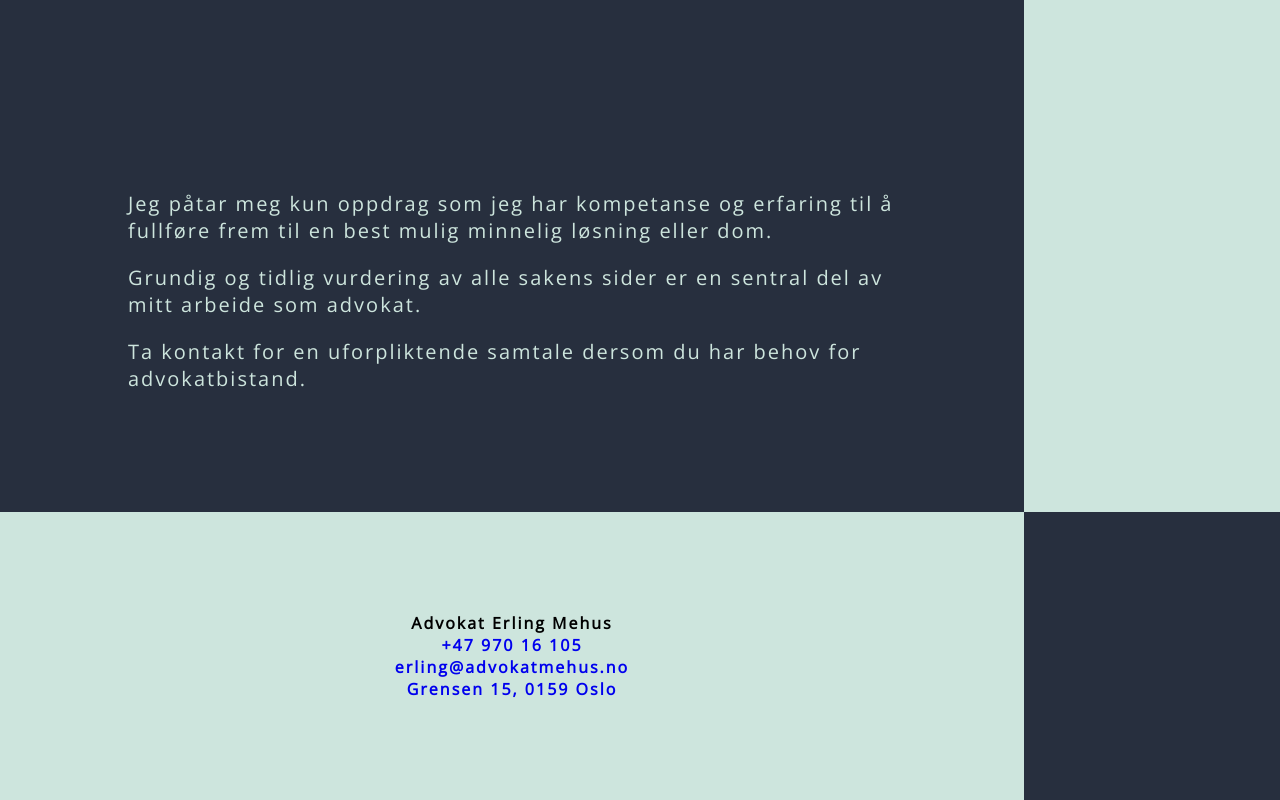
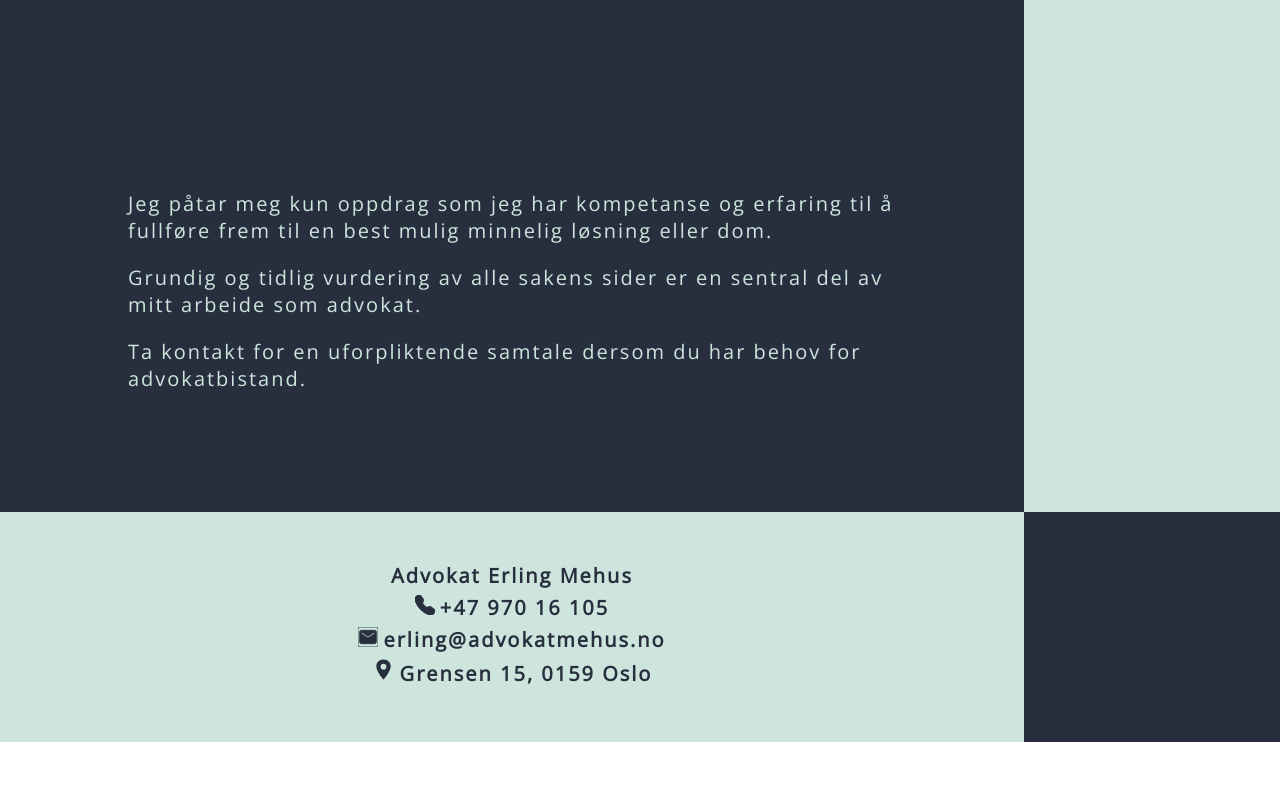
Before and after one commit to maf256/advokatmehus, a Next.js app: page / in a window 1280 px wide. Shown: the part 639-1439 px from the top of the page. After the commit the page ends 1381 px from the top, so only its background shows below. Built offline with nearby package versions, Linux system fonts and the light colour scheme.

Commit message:
work on Footer

```diff
--- a/components/Footer/Footer.js
+++ b/components/Footer/Footer.js
@@ -1,28 +1,32 @@
 import React from "react";
 import styled from "styled-components";
+import { Phone, Email, Location } from "../common/Svg";
 
 export default function Footer() {
   return <FooterContainer>
     <Container>
       <div>
         <h4>Advokat Erling Mehus</h4>
-        <a href="tel:+4797016105"><h4>+47 970 16 105 </h4></a>
-        <a href="mailto:erling@advokatmehus.no"><h4>erling@advokatmehus.no</h4></a>
+        <a  href="tel:+4797016105"> <Phone fontSize="20px" color='#272F3E' margin="0 5px 0 0"/>+47 970 16 105</a>
+        <a  href="mailto:erling@advokatmehus.no"><Email fontSize="20px" color='#272F3E' margin="0 5px 0 0"/>erling@advokatmehus.no</a>
       </div>
-      <a href="https://goo.gl/maps/pg2bCwwiHtndLSU4A"><h4>Grensen 15, 0159 Oslo</h4></a>
+      <a  href="https://goo.gl/maps/pg2bCwwiHtndLSU4A"><Location fontSize="23px" color='#272F3E' margin="0 5px 0 0"/>Grensen 15, 0159 Oslo</a>
     </Container>
   </FooterContainer>;
 }
-
 
 const FooterContainer = styled.div`
     width: 100%;
     background: #cde5dd;
     background: #272F3E;
-    div {
-      h4 {
-        display: inline;
-      }
+    a, h4 {
+      color: #272F3E;
+      font-size: 20px;
+      width: 350px;
+      text-align: center;
+      font-weight: 600;
+      display: inline;
+      margin-bottom: 5px;
     }
 
 `
@@ -31,21 +35,24 @@ const Container = styled.div`
   background: #cde5dd;
   color: black;
   letter-spacing: 2px;
+  display: flex;
+  flex-direction: column;
+  align-items: center;
   div {
     display: flex;
     flex-direction: column;
-    text-align: center
+    align-items: center;
   }
   @media (min-width: 900px) {
     width: 80vw;
-    padding: 100px 10%;
+    padding: 50px 10%;
     display: flex;
     flex-direction: column;
     text-align: center
   }
   @media (max-width: 900px) {
     width: 100vw;
-    padding: 50px 0px;
+    padding: 20px 0px;
     display: flex;
     flex-direction: column;
     justify-content: center;
--- a/components/common/Svg.js
+++ b/components/common/Svg.js
@@ -2,25 +2,30 @@ import React from 'react'
 import styled from 'styled-components'
 
 
-<svg role="img" aria-label="Google Fonts Vecta" xmlns="http://www.w3.org/2000/svg"><title>Google Fonts Vecta</title><desc>Embed fonts using Vecta</desc></svg>
+// <svg role="img" aria-label="Google Fonts Vecta" xmlns="http://www.w3.org/2000/svg"><title>Google Fonts Vecta</title><desc>Embed fonts using Vecta</desc></svg>
 
-export const Phone = ({fontSize, color, margin}) => <SvgIcon fontSize={fontSize} color={color} margin={margin} role="img" aria-label="webutvikler" stroke="currentColor" fill="currentColor" stroke-width="0" viewBox="0 0 16 16" height="1em" width="1em" xmlns="http://www.w3.org/2000/svg"><path fillRule="evenodd" d="M1.885.511a1.745 1.745 0 0 1 2.61.163L6.29 2.98c.329.423.445.974.315 1.494l-.547 2.19a.678.678 0 0 0 .178.643l2.457 2.457a.678.678 0 0 0 .644.178l2.189-.547a1.745 1.745 0 0 1 1.494.315l2.306 1.794c.829.645.905 1.87.163 2.611l-1.034 1.034c-.74.74-1.846 1.065-2.877.702a18.634 18.634 0 0 1-7.01-4.42 18.634 18.634 0 0 1-4.42-7.009c-.362-1.03-.037-2.137.703-2.877L1.885.511z"></path></SvgIcon>
+let ariaLabel = ''
 
-export const Email = ({fontSize, color, margin}) => <SvgIcon fontSize={fontSize} color={color} margin={margin} role="img" aria-label="webutvikler" stroke="currentColor" fill="currentColor" stroke-width="0" viewBox="0 0 24 24" height="1em" width="1em" xmlns="http://www.w3.org/2000/svg"><path fill="none" d="M0 0h24v24H0z"></path><path d="M20 4H4c-1.1 0-1.99.9-1.99 2L2 18c0 1.1.9 2 2 2h16c1.1 0 2-.9 2-2V6c0-1.1-.9-2-2-2zm0 4l-8 5-8-5V6l8 5 8-5v2z"></path></SvgIcon>
+export const Phone = ({fontSize, color, margin}) => <SvgIcon fontSize={fontSize} color={color} margin={margin} role="img" aria-label={ariaLabel} stroke="currentColor" fill="currentColor" stroke-width="0" viewBox="0 0 16 16" height="1em" width="1em" xmlns="http://www.w3.org/2000/svg"><path fillRule="evenodd" d="M1.885.511a1.745 1.745 0 0 1 2.61.163L6.29 2.98c.329.423.445.974.315 1.494l-.547 2.19a.678.678 0 0 0 .178.643l2.457 2.457a.678.678 0 0 0 .644.178l2.189-.547a1.745 1.745 0 0 1 1.494.315l2.306 1.794c.829.645.905 1.87.163 2.611l-1.034 1.034c-.74.74-1.846 1.065-2.877.702a18.634 18.634 0 0 1-7.01-4.42 18.634 18.634 0 0 1-4.42-7.009c-.362-1.03-.037-2.137.703-2.877L1.885.511z"></path></SvgIcon>
 
-export const FaceBook = ({fontSize, color, margin}) => <SvgIcon fontSize={fontSize} color={color} margin={margin} role="img" aria-label="webutvikler" stroke="currentColor" fill="currentColor" stroke-width="0" viewBox="0 0 512 512" height="1em" width="1em" xmlns="http://www.w3.org/2000/svg"><path d="M426.8 64H85.2C73.5 64 64 73.5 64 85.2v341.6c0 11.7 9.5 21.2 21.2 21.2H256V296h-45.9v-56H256v-41.4c0-49.6 34.4-76.6 78.7-76.6 21.2 0 44 1.6 49.3 2.3v51.8h-35.3c-24.1 0-28.7 11.4-28.7 28.2V240h57.4l-7.5 56H320v152h106.8c11.7 0 21.2-9.5 21.2-21.2V85.2c0-11.7-9.5-21.2-21.2-21.2z"></path></SvgIcon>
+export const Email = ({fontSize, color, margin}) => <SvgIcon fontSize={fontSize} color={color} margin={margin} role="img" aria-label={ariaLabel} stroke="currentColor" fill="currentColor" stroke-width="0" viewBox="0 0 24 24" height="1em" width="1em" xmlns="http://www.w3.org/2000/svg"><path fill="none" d="M0 0h24v24H0z"></path><path d="M20 4H4c-1.1 0-1.99.9-1.99 2L2 18c0 1.1.9 2 2 2h16c1.1 0 2-.9 2-2V6c0-1.1-.9-2-2-2zm0 4l-8 5-8-5V6l8 5 8-5v2z"></path></SvgIcon>
 
-export const Twitter =({fontSize, color, margin}) => <SvgIcon fontSize={fontSize} color={color} margin={margin} role="img" aria-label="webutvikler" stroke="currentColor" fill="currentColor" stroke-width="0" viewBox="0 0 16 16" height="1em" width="1em" xmlns="http://www.w3.org/2000/svg"><path d="M5.026 15c6.038 0 9.341-5.003 9.341-9.334 0-.14 0-.282-.006-.422A6.685 6.685 0 0 0 16 3.542a6.658 6.658 0 0 1-1.889.518 3.301 3.301 0 0 0 1.447-1.817 6.533 6.533 0 0 1-2.087.793A3.286 3.286 0 0 0 7.875 6.03a9.325 9.325 0 0 1-6.767-3.429 3.289 3.289 0 0 0 1.018 4.382A3.323 3.323 0 0 1 .64 6.575v.045a3.288 3.288 0 0 0 2.632 3.218 3.203 3.203 0 0 1-.865.115 3.23 3.23 0 0 1-.614-.057 3.283 3.283 0 0 0 3.067 2.277A6.588 6.588 0 0 1 .78 13.58a6.32 6.32 0 0 1-.78-.045A9.344 9.344 0 0 0 5.026 15z"></path></SvgIcon>
+export const Location = ({fontSize, color, margin}) => <SvgIcon fontSize={fontSize} color={color} margin={margin} role="img" aria-label={ariaLabel} stroke="currentColor" fill="currentColor" stroke-width="0" viewBox="0 0 512 512" height="1em" width="1em" xmlns="http://www.w3.org/2000/svg"><path d="M256 32C167.67 32 96 96.51 96 176c0 128 160 304 160 304s160-176 160-304c0-79.49-71.67-144-160-144zm0 224a64 64 0 1164-64 64.07 64.07 0 01-64 64z"></path></SvgIcon>
 
-export const Linkedin = ({fontSize, color, margin}) => <SvgIcon fontSize={fontSize} color={color} margin={margin} role="img" aria-label="webutvikler" stroke="currentColor" fill="currentColor" stroke-width="0" viewBox="0 0 16 16" height="1em" width="1em" xmlns="http://www.w3.org/2000/svg"><path d="M0 1.146C0 .513.526 0 1.175 0h13.65C15.474 0 16 .513 16 1.146v13.708c0 .633-.526 1.146-1.175 1.146H1.175C.526 16 0 15.487 0 14.854V1.146zm4.943 12.248V6.169H2.542v7.225h2.401zm-1.2-8.212c.837 0 1.358-.554 1.358-1.248-.015-.709-.52-1.248-1.342-1.248-.822 0-1.359.54-1.359 1.248 0 .694.521 1.248 1.327 1.248h.016zm4.908 8.212V9.359c0-.216.016-.432.08-.586.173-.431.568-.878 1.232-.878.869 0 1.216.662 1.216 1.634v3.865h2.401V9.25c0-2.22-1.184-3.252-2.764-3.252-1.274 0-1.845.7-2.165 1.193v.025h-.016a5.54 5.54 0 0 1 .016-.025V6.169h-2.4c.03.678 0 7.225 0 7.225h2.4z"></path></SvgIcon>
 
-export const Github = ({fontSize, color, margin}) => <SvgIcon fontSize={fontSize} color={color} margin={margin} role="img" aria-label="webutvikler" stroke="currentColor" fill="currentColor" stroke-width="0" viewBox="0 0 16 16" height="1em" width="1em" xmlns="http://www.w3.org/2000/svg"><path d="M8 0C3.58 0 0 3.58 0 8c0 3.54 2.29 6.53 5.47 7.59.4.07.55-.17.55-.38 0-.19-.01-.82-.01-1.49-2.01.37-2.53-.49-2.69-.94-.09-.23-.48-.94-.82-1.13-.28-.15-.68-.52-.01-.53.63-.01 1.08.58 1.23.82.72 1.21 1.87.87 2.33.66.07-.52.28-.87.51-1.07-1.78-.2-3.64-.89-3.64-3.95 0-.87.31-1.59.82-2.15-.08-.2-.36-1.02.08-2.12 0 0 .67-.21 2.2.82.64-.18 1.32-.27 2-.27.68 0 1.36.09 2 .27 1.53-1.04 2.2-.82 2.2-.82.44 1.1.16 1.92.08 2.12.51.56.82 1.27.82 2.15 0 3.07-1.87 3.75-3.65 3.95.29.25.54.73.54 1.48 0 1.07-.01 1.93-.01 2.2 0 .21.15.46.55.38A8.012 8.012 0 0 0 16 8c0-4.42-3.58-8-8-8z"></path></SvgIcon>
+export const FaceBook = ({fontSize, color, margin}) => <SvgIcon fontSize={fontSize} color={color} margin={margin} role="img" aria-label={ariaLabel} stroke="currentColor" fill="currentColor" stroke-width="0" viewBox="0 0 512 512" height="1em" width="1em" xmlns="http://www.w3.org/2000/svg"><path d="M426.8 64H85.2C73.5 64 64 73.5 64 85.2v341.6c0 11.7 9.5 21.2 21.2 21.2H256V296h-45.9v-56H256v-41.4c0-49.6 34.4-76.6 78.7-76.6 21.2 0 44 1.6 49.3 2.3v51.8h-35.3c-24.1 0-28.7 11.4-28.7 28.2V240h57.4l-7.5 56H320v152h106.8c11.7 0 21.2-9.5 21.2-21.2V85.2c0-11.7-9.5-21.2-21.2-21.2z"></path></SvgIcon>
 
-export const Whatsapp = ({fontSize, color, margin}) => <SvgIcon fontSize={fontSize} color={color} margin={margin} role="img" aria-label="webutvikler" stroke="currentColor" fill="none" stroke-width="2" viewBox="0 0 24 24" stroke-linecap="round" stroke-linejoin="round" height="1em" width="1em" xmlns="http://www.w3.org/2000/svg"><desc></desc><path stroke="none" d="M0 0h24v24H0z" fill="none"></path><path d="M3 21l1.65 -3.8a9 9 0 1 1 3.4 2.9l-5.05 .9"></path><path d="M9 10a0.5 .5 0 0 0 1 0v-1a0.5 .5 0 0 0 -1 0v1a5 5 0 0 0 5 5h1a0.5 .5 0 0 0 0 -1h-1a0.5 .5 0 0 0 0 1"></path></SvgIcon>
+export const Twitter =({fontSize, color, margin}) => <SvgIcon fontSize={fontSize} color={color} margin={margin} role="img" aria-label={ariaLabel} stroke="currentColor" fill="currentColor" stroke-width="0" viewBox="0 0 16 16" height="1em" width="1em" xmlns="http://www.w3.org/2000/svg"><path d="M5.026 15c6.038 0 9.341-5.003 9.341-9.334 0-.14 0-.282-.006-.422A6.685 6.685 0 0 0 16 3.542a6.658 6.658 0 0 1-1.889.518 3.301 3.301 0 0 0 1.447-1.817 6.533 6.533 0 0 1-2.087.793A3.286 3.286 0 0 0 7.875 6.03a9.325 9.325 0 0 1-6.767-3.429 3.289 3.289 0 0 0 1.018 4.382A3.323 3.323 0 0 1 .64 6.575v.045a3.288 3.288 0 0 0 2.632 3.218 3.203 3.203 0 0 1-.865.115 3.23 3.23 0 0 1-.614-.057 3.283 3.283 0 0 0 3.067 2.277A6.588 6.588 0 0 1 .78 13.58a6.32 6.32 0 0 1-.78-.045A9.344 9.344 0 0 0 5.026 15z"></path></SvgIcon>
 
-export const Business = ({fontSize, color, margin}) => <SvgIcon fontSize={fontSize} color={color} margin={margin} role="img" aria-label="webutvikler" stroke="currentColor" fill="currentColor" stroke-width="0" viewBox="0 0 24 24" height="1em" width="1em" xmlns="http://www.w3.org/2000/svg"><path fill="none" d="M0 0h24v24H0z"></path><path d="M15 17h2v-3h1v-2l-1-5H2l-1 5v2h1v6h9v-6h4v3zm-6 1H4v-4h5v4zM2 4h15v2H2z"></path><path d="M20 18v-3h-2v3h-3v2h3v3h2v-3h3v-2z"></path></SvgIcon>
+export const Linkedin = ({fontSize, color, margin}) => <SvgIcon fontSize={fontSize} color={color} margin={margin} role="img" aria-label={ariaLabel} stroke="currentColor" fill="currentColor" stroke-width="0" viewBox="0 0 16 16" height="1em" width="1em" xmlns="http://www.w3.org/2000/svg"><path d="M0 1.146C0 .513.526 0 1.175 0h13.65C15.474 0 16 .513 16 1.146v13.708c0 .633-.526 1.146-1.175 1.146H1.175C.526 16 0 15.487 0 14.854V1.146zm4.943 12.248V6.169H2.542v7.225h2.401zm-1.2-8.212c.837 0 1.358-.554 1.358-1.248-.015-.709-.52-1.248-1.342-1.248-.822 0-1.359.54-1.359 1.248 0 .694.521 1.248 1.327 1.248h.016zm4.908 8.212V9.359c0-.216.016-.432.08-.586.173-.431.568-.878 1.232-.878.869 0 1.216.662 1.216 1.634v3.865h2.401V9.25c0-2.22-1.184-3.252-2.764-3.252-1.274 0-1.845.7-2.165 1.193v.025h-.016a5.54 5.54 0 0 1 .016-.025V6.169h-2.4c.03.678 0 7.225 0 7.225h2.4z"></path></SvgIcon>
 
-export const Coffee = ({fontSize, color, margin}) => <SvgIcon  fontSize={fontSize} color={color} margin={margin} role="img" aria-label="webutvikler" stroke="currentColor" fill="currentColor" stroke-width="0" viewBox="0 0 512 512" height="1em" width="1em" xmlns="http://www.w3.org/2000/svg"><path d="M144 32S94.11 69.4 96 96c1.604 22.57 44.375 25.665 48 48 1.91 11.772-16 32-16 32s48-25.373 48-48-42.8-25.978-48-48c-3.875-16.414 16-48 16-48zm80 0s-49.89 37.4-48 64c1.604 22.57 44.375 25.665 48 48 1.91 11.772-16 32-16 32s48-25.373 48-48-42.8-25.978-48-48c-3.875-16.414 16-48 16-48zm80 0s-49.89 37.4-48 64c1.604 22.57 44.375 25.665 48 48 1.91 11.772-16 32-16 32s48-25.373 48-48-42.8-25.978-48-48c-3.875-16.414 16-48 16-48zM73.293 201c1.43 63.948 18.943 179.432 74.707 238h152c55.764-58.568 73.278-174.052 74.707-238H73.293zm319.598.445c-.186 9.152-.652 19.252-1.472 30.057C419.312 235.162 441 259.142 441 288c0 31.374-25.626 57-57 57-4.387 0-8.656-.517-12.764-1.465-2.912 9.62-6.176 19.165-9.84 28.51C368.602 373.97 376.176 375 384 375c48.155 0 87-38.845 87-87 0-45.153-34.153-82.12-78.11-86.555zM42.763 457c1.507 5.193 3.854 11.2 6.955 16.37 2.637 4.394 5.69 8.207 8.428 10.58C60.882 486.32 63 487 64 487h320c1 0 3.118-.678 5.855-3.05 2.738-2.373 5.79-6.186 8.428-10.58 3.1-5.17 5.448-11.177 6.955-16.37H42.762z"></path></SvgIcon>
+export const Github = ({fontSize, color, margin}) => <SvgIcon fontSize={fontSize} color={color} margin={margin} role="img" aria-label={ariaLabel} stroke="currentColor" fill="currentColor" stroke-width="0" viewBox="0 0 16 16" height="1em" width="1em" xmlns="http://www.w3.org/2000/svg"><path d="M8 0C3.58 0 0 3.58 0 8c0 3.54 2.29 6.53 5.47 7.59.4.07.55-.17.55-.38 0-.19-.01-.82-.01-1.49-2.01.37-2.53-.49-2.69-.94-.09-.23-.48-.94-.82-1.13-.28-.15-.68-.52-.01-.53.63-.01 1.08.58 1.23.82.72 1.21 1.87.87 2.33.66.07-.52.28-.87.51-1.07-1.78-.2-3.64-.89-3.64-3.95 0-.87.31-1.59.82-2.15-.08-.2-.36-1.02.08-2.12 0 0 .67-.21 2.2.82.64-.18 1.32-.27 2-.27.68 0 1.36.09 2 .27 1.53-1.04 2.2-.82 2.2-.82.44 1.1.16 1.92.08 2.12.51.56.82 1.27.82 2.15 0 3.07-1.87 3.75-3.65 3.95.29.25.54.73.54 1.48 0 1.07-.01 1.93-.01 2.2 0 .21.15.46.55.38A8.012 8.012 0 0 0 16 8c0-4.42-3.58-8-8-8z"></path></SvgIcon>
+
+export const Whatsapp = ({fontSize, color, margin}) => <SvgIcon fontSize={fontSize} color={color} margin={margin} role="img" aria-label={ariaLabel} stroke="currentColor" fill="none" stroke-width="2" viewBox="0 0 24 24" stroke-linecap="round" stroke-linejoin="round" height="1em" width="1em" xmlns="http://www.w3.org/2000/svg"><desc></desc><path stroke="none" d="M0 0h24v24H0z" fill="none"></path><path d="M3 21l1.65 -3.8a9 9 0 1 1 3.4 2.9l-5.05 .9"></path><path d="M9 10a0.5 .5 0 0 0 1 0v-1a0.5 .5 0 0 0 -1 0v1a5 5 0 0 0 5 5h1a0.5 .5 0 0 0 0 -1h-1a0.5 .5 0 0 0 0 1"></path></SvgIcon>
+
+export const Business = ({fontSize, color, margin}) => <SvgIcon fontSize={fontSize} color={color} margin={margin} role="img" aria-label={ariaLabel} stroke="currentColor" fill="currentColor" stroke-width="0" viewBox="0 0 24 24" height="1em" width="1em" xmlns="http://www.w3.org/2000/svg"><path fill="none" d="M0 0h24v24H0z"></path><path d="M15 17h2v-3h1v-2l-1-5H2l-1 5v2h1v6h9v-6h4v3zm-6 1H4v-4h5v4zM2 4h15v2H2z"></path><path d="M20 18v-3h-2v3h-3v2h3v3h2v-3h3v-2z"></path></SvgIcon>
+
+export const Coffee = ({fontSize, color, margin}) => <SvgIcon  fontSize={fontSize} color={color} margin={margin} role="img" aria-label={ariaLabel} stroke="currentColor" fill="currentColor" stroke-width="0" viewBox="0 0 512 512" height="1em" width="1em" xmlns="http://www.w3.org/2000/svg"><path d="M144 32S94.11 69.4 96 96c1.604 22.57 44.375 25.665 48 48 1.91 11.772-16 32-16 32s48-25.373 48-48-42.8-25.978-48-48c-3.875-16.414 16-48 16-48zm80 0s-49.89 37.4-48 64c1.604 22.57 44.375 25.665 48 48 1.91 11.772-16 32-16 32s48-25.373 48-48-42.8-25.978-48-48c-3.875-16.414 16-48 16-48zm80 0s-49.89 37.4-48 64c1.604 22.57 44.375 25.665 48 48 1.91 11.772-16 32-16 32s48-25.373 48-48-42.8-25.978-48-48c-3.875-16.414 16-48 16-48zM73.293 201c1.43 63.948 18.943 179.432 74.707 238h152c55.764-58.568 73.278-174.052 74.707-238H73.293zm319.598.445c-.186 9.152-.652 19.252-1.472 30.057C419.312 235.162 441 259.142 441 288c0 31.374-25.626 57-57 57-4.387 0-8.656-.517-12.764-1.465-2.912 9.62-6.176 19.165-9.84 28.51C368.602 373.97 376.176 375 384 375c48.155 0 87-38.845 87-87 0-45.153-34.153-82.12-78.11-86.555zM42.763 457c1.507 5.193 3.854 11.2 6.955 16.37 2.637 4.394 5.69 8.207 8.428 10.58C60.882 486.32 63 487 64 487h320c1 0 3.118-.678 5.855-3.05 2.738-2.373 5.79-6.186 8.428-10.58 3.1-5.17 5.448-11.177 6.955-16.37H42.762z"></path></SvgIcon>
 
 const SvgIcon = styled.svg`
     font-size: ${({fontSize}) => fontSize ? fontSize : "100px"};
```
